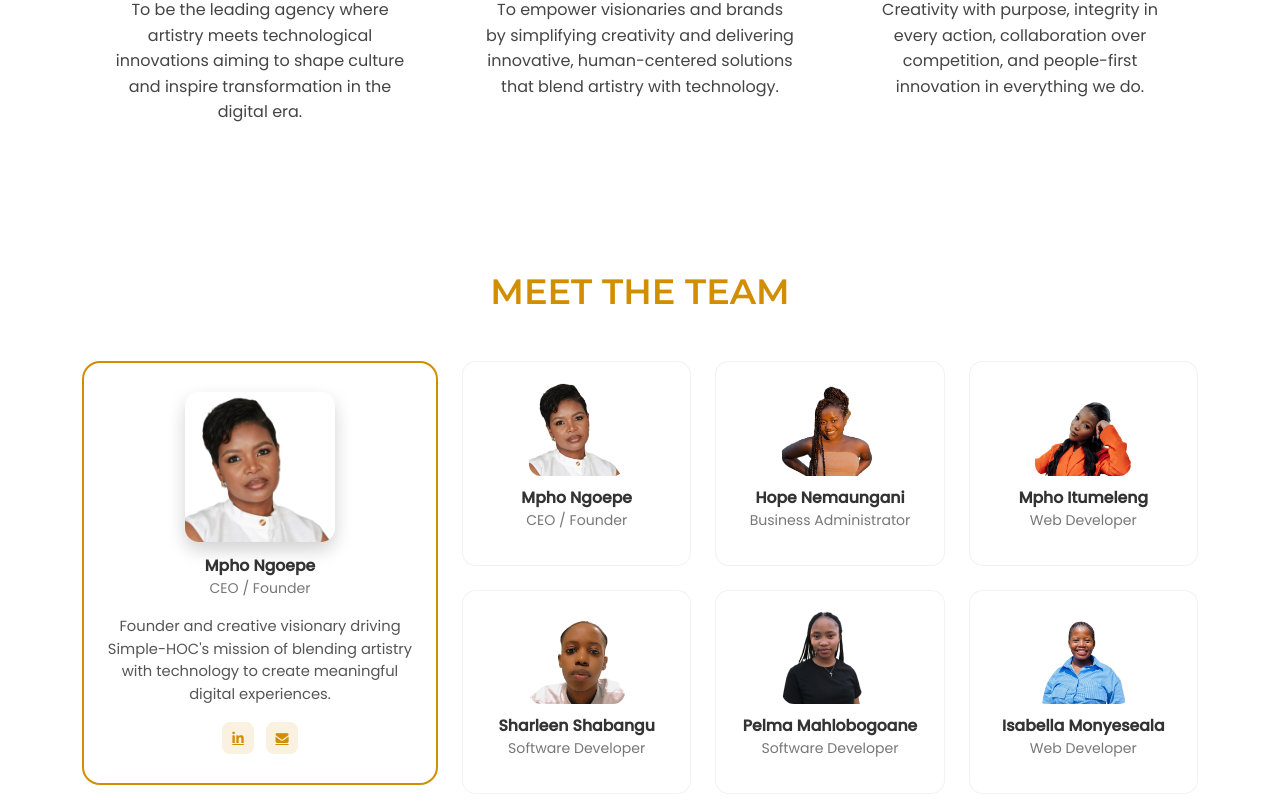
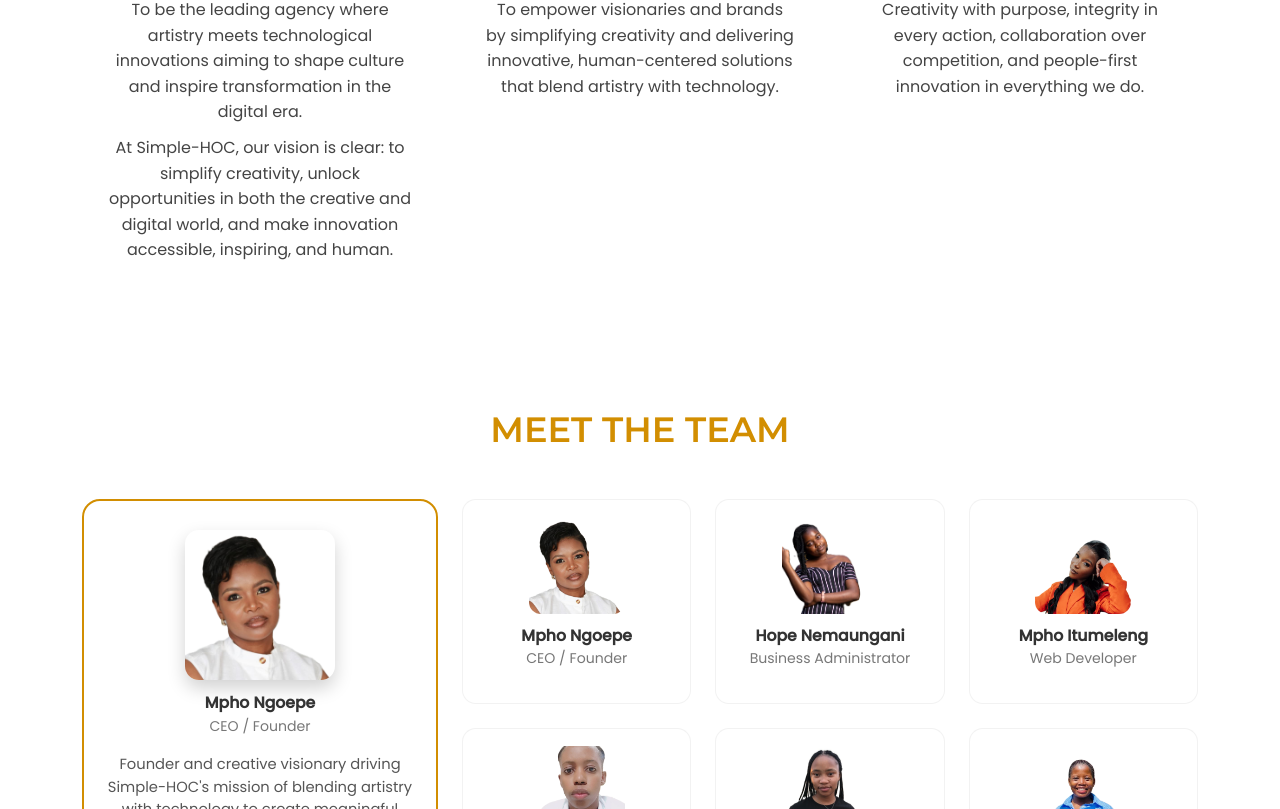
Before and after one commit to SIMPLE-H-O-C/Simple-hoc, a React (Vite) app in the folder simple-hoc/: page / in a window 1280 px wide. Shown: the part 1451-2260 px from the top of the page. Built offline with nearby package versions, Linux system fonts and the light colour scheme.

Commit message:
feat(about): Updated about and added new paragraph on the vision card

```diff
--- a/simple-hoc/src/components/AboutUs.jsx
+++ b/simple-hoc/src/components/AboutUs.jsx
@@ -25,7 +25,7 @@
   {
     name: "Hope Nemaungani",
     role: "Business Administrator",
-    img: "/images/about/Hope.png",
+    img: "/images/about/HopeM.png",
     description: "Skilled business administrator ensuring smooth operations and strategic planning to support Simple-HOC's growth and success.",
     linkedin: "https://www.linkedin.com/in/hope-nemaungani",
     twitter: "https://twitter.com/hopenemaungani",
@@ -43,7 +43,7 @@
   {
     name: "Sharleen Shabangu",
     role: "Software Developer",
-    img: "/images/about/sharleen.png",
+    img: "/images/about/Leen.png",
     description: "Innovative software developer building robust applications and solutions that power Simple-HOC's digital ecosystem.",
     linkedin: "https://www.linkedin.com/in/sharleen-shabangu-a6a1b220a",
     twitter: "https://twitter.com/sharleenshabangu",
@@ -154,6 +154,12 @@
                   To be the leading agency where artistry meets technological innovations aiming to
                   shape culture and inspire transformation in the digital era.
                 </p>
+
+                  <p className="section-text mt-2">
+                   At Simple-HOC, our vision is clear: to simplify creativity, unlock opportunities
+                    in both the creative and digital world, and make innovation accessible,
+                    inspiring, and human.
+                   </p>
               </div>
             </motion.div>
 
```
